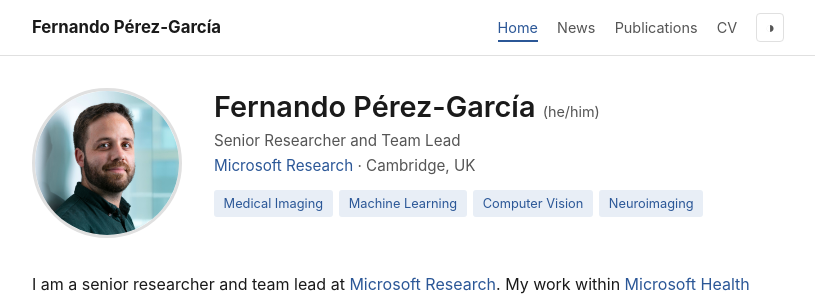
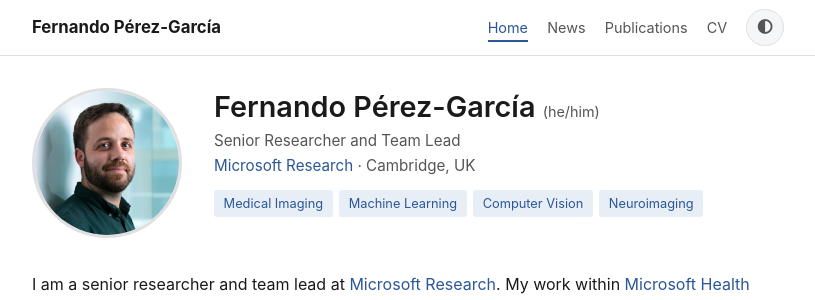
Before and after one commit to fepegar/personal-website, a Flask app: page / in a window 1280 px wide. Shown: the top 300 px of the page, without its empty margins (232-1047 px from the left). Run offline with Flask 3, Linux system fonts and the light colour scheme; some libraries are stand-ins or nearby versions.

Commit message:
Add README and improve button

```diff
--- a/content/publications.py
+++ b/content/publications.py
@@ -48,7 +48,7 @@ def _load_selected() -> list[dict]:
                 "authors": pub["authors"],
                 "venue": pub.get("venue", ""),
                 "year": pub.get("year"),
-                "url": pub.get("pub_url", ""),
+                "url": pub.get("url", ""),
                 "description": pub.get("abstract", ""),
                 **_EXTRA.get(title, {}),
             }
--- a/mise.toml
+++ b/mise.toml
@@ -29,7 +29,7 @@ run = """
 mkdir -p static/cv
 typst compile cv/cv-short.typ static/cv/cv-short.pdf
 typst compile cv/cv-long.typ static/cv/cv-long.pdf
-python scripts/check_cv_pages.py
+uv run python scripts/check_cv_pages.py
 """
 
 [tasks.freeze]
--- a/static/css/style.css
+++ b/static/css/style.css
@@ -153,16 +153,38 @@ img { max-width: 100%; height: auto; }
 
 /* Theme toggle */
 .theme-toggle {
-  background: none;
+  width: 2.35rem;
+  height: 2.35rem;
+  display: inline-flex;
+  align-items: center;
+  justify-content: center;
+  background: var(--bg-secondary);
   border: 1px solid var(--border);
-  border-radius: 4px;
+  border-radius: 999px;
   cursor: pointer;
-  padding: 0.3rem 0.5rem;
+  padding: 0;
   font-size: 1rem;
   color: var(--text-secondary);
-  transition: color 0.15s;
+  transition: color 0.15s, border-color 0.15s, background 0.15s, transform 0.15s;
 }
-.theme-toggle:hover { color: var(--accent); }
+.theme-toggle i {
+  font-size: 0.92rem;
+  transition: transform 0.15s;
+}
+.theme-toggle:hover {
+  color: var(--accent);
+  border-color: var(--accent);
+  background: var(--card-bg);
+}
+.theme-toggle:hover i {
+  transform: rotate(12deg);
+}
+.theme-toggle[data-mode="light"] {
+  color: #b7791f;
+}
+.theme-toggle[data-mode="dark"] {
+  color: var(--accent);
+}
 
 /* Mobile nav */
 .nav-hamburger {
--- a/templates/base.html
+++ b/templates/base.html
@@ -25,7 +25,11 @@
                     </div>
                 </li>
                 <li><a href="{{ url_for('cv') }}" {% if '/cv' in request.path %}class="active"{% endif %}>CV</a></li>
-                <li><button class="theme-toggle" onclick="toggleTheme()" title="Toggle theme">◑</button></li>
+                <li>
+                    <button class="theme-toggle" type="button" onclick="toggleTheme()" aria-label="Theme: auto" title="Theme: auto">
+                        <i id="theme-toggle-icon" class="fa-solid fa-circle-half-stroke" aria-hidden="true"></i>
+                    </button>
+                </li>
             </ul>
         </div>
     </nav>
@@ -47,21 +51,53 @@
     </footer>
 
     <script>
-    function toggleTheme() {
+    function getThemeMode() {
+        return localStorage.getItem('theme') || 'auto';
+    }
+
+    function setThemeMode(mode) {
         const html = document.documentElement;
-        const current = html.getAttribute('data-theme');
-        const next = current === 'dark' ? 'light' : current === 'light' ? null : 'dark';
-        if (next) {
-            html.setAttribute('data-theme', next);
-            localStorage.setItem('theme', next);
-        } else {
+        if (mode === 'auto') {
             html.removeAttribute('data-theme');
             localStorage.removeItem('theme');
+        } else {
+            html.setAttribute('data-theme', mode);
+            localStorage.setItem('theme', mode);
         }
+        updateThemeToggle();
     }
+
+    function toggleTheme() {
+        const current = getThemeMode();
+        const next = current === 'auto' ? 'dark' : current === 'dark' ? 'light' : 'auto';
+        setThemeMode(next);
+    }
+
+    function updateThemeToggle() {
+        const mode = getThemeMode();
+        const button = document.querySelector('.theme-toggle');
+        const icon = document.getElementById('theme-toggle-icon');
+        const iconMap = {
+            auto: 'fa-circle-half-stroke',
+            light: 'fa-sun',
+            dark: 'fa-moon',
+        };
+        const labelMap = {
+            auto: 'Theme: auto',
+            light: 'Theme: light',
+            dark: 'Theme: dark',
+        };
+        if (!button || !icon) return;
+        icon.className = `fa-solid ${iconMap[mode]}`;
+        button.dataset.mode = mode;
+        button.setAttribute('aria-label', labelMap[mode]);
+        button.title = labelMap[mode];
+    }
+
     (function() {
         const saved = localStorage.getItem('theme');
         if (saved) document.documentElement.setAttribute('data-theme', saved);
+        updateThemeToggle();
         var u = 'fepegar', d = 'gmail.com';
         var el = document.getElementById('footer-email-link');
         if (el) el.href = 'mail' + 'to:' + u + '@' + d;
```
Also changed, not shown: README.md.
